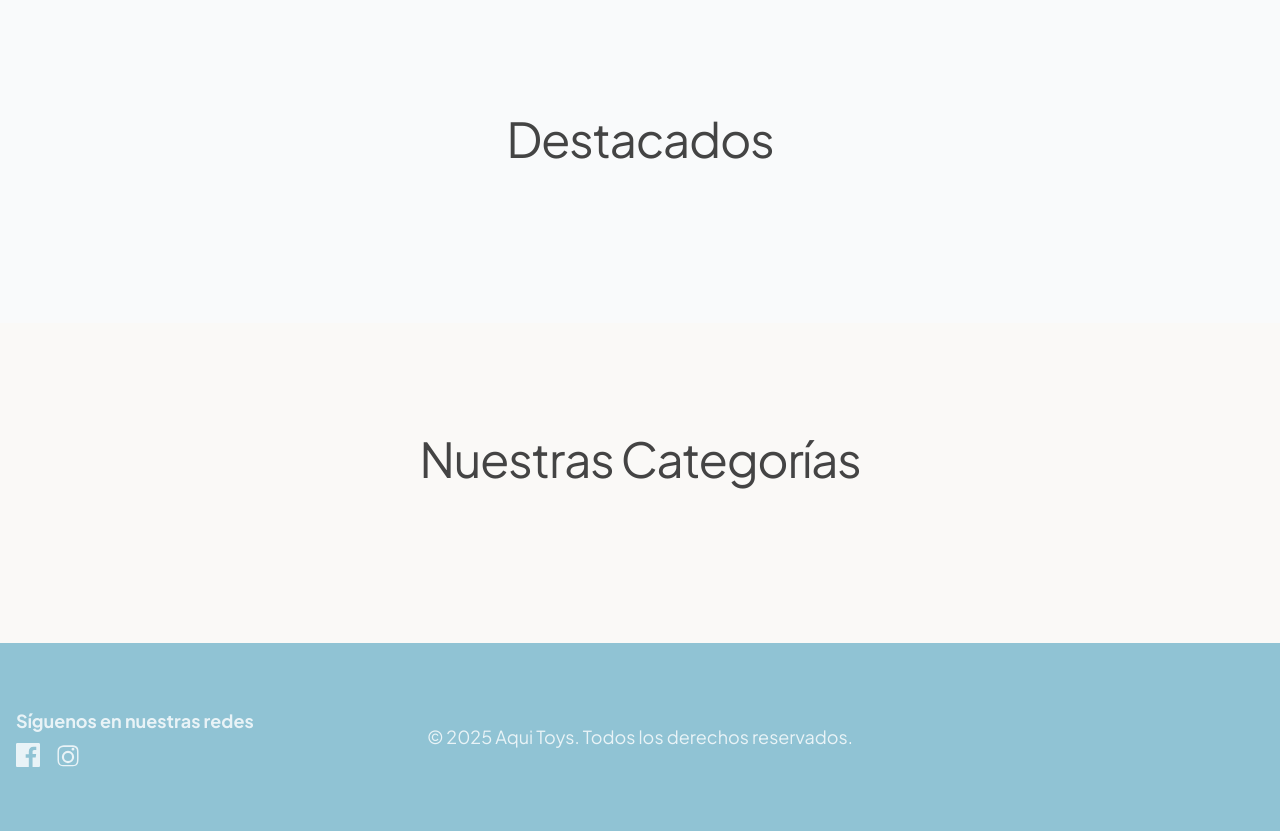
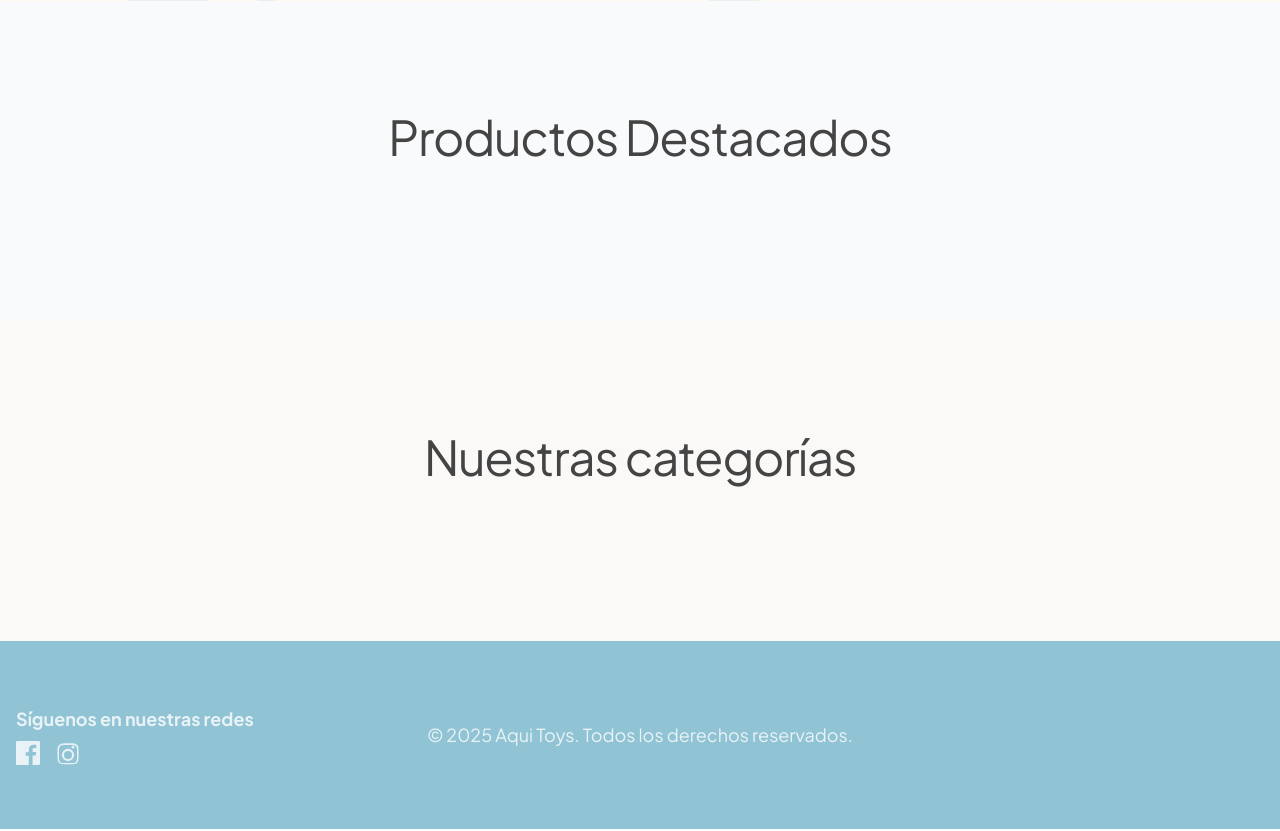
Before and after one commit to BarbaraVera/CatalogoJuguetes, a Django app: page / in a window 1280 px wide. Shown: the part 797-1628 px from the top of the page. Run offline with Django 4.2, Linux system fonts and the light colour scheme; data that the repository does not hold is empty; some libraries are stand-ins or nearby versions.

Commit message:
archivo home optimizado para seo

```diff
--- a/templates/catalogo/home.html
+++ b/templates/catalogo/home.html
@@ -1,11 +1,15 @@
 {% extends 'catalogo/base.html' %}
-{% block title %}La Aventura Comienza Aquí{%endblock %} {% block content %}
+{% block title %}Aqui toys{%endblock %} {% block content %}
+{% load static %}
+{% block meta_description %}Descubre el catálogo de Aqui Toys: peluches, juguetes y accesorios únicos.{% endblock %}
+{% block og_title %}Aqui Toys | Peluches y Juguetes{% endblock %}
+{% block og_description %}Explora peluches y juguetes con diseños únicos.{% endblock %}
+{% block og_image %}{% static 'img/seo/og-image.jpg' %}{% endblock %}
+{% block og_url %}{{ request.build_absolute_uri }}{% endblock %}
+
 <main class="flex-1">
-  {% load static %}
 
-  <section
-    class="relative bg-gradient-to-br from-pink-50 to-yellow-50 py-20 sm:py-24"
-  >
+  <section class="relative bg-gradient-to-br from-pink-50 to-yellow-50 py-20 sm:py-24">
         <div class="bubbles-container">
       <div class="bubble"></div>
       <div class="bubble"></div>
@@ -14,19 +18,12 @@
       <div class="bubble"></div>
       <div class="bubble"></div>
     </div>
-
     <div class="container relative z-10 mx-auto px-4 sm:px-6 lg:px-8">
-      <div
-        class="grid grid-cols-1 items-center gap-y-16 lg:grid-cols-2 lg:gap-x-12"
-      >
+      <div class="grid grid-cols-1 items-center gap-y-16 lg:grid-cols-2 lg:gap-x-12">
         <div>
-          <p class="font-semibold uppercase tracking-widest text-[#E95A44]">
-            Catálogo disponible
-          </p>
-          <h1
-            class="mt-4 text-5xl font-bold tracking-tight text-gray-900 sm:text-6xl lg:text-7xl"
-          >
-            Conoce nuestros peluches y juguetes
+          <p class="font-semibold uppercase tracking-widest text-[#E95A44]">Catálogo disponible</p>
+          <h1 class="mt-4 text-5xl font-bold tracking-tight text-gray-900 sm:text-6xl lg:text-7xl">
+            Peluches y Juguetes en Chile – Aqui Toys
           </h1>
           <p class="mt-6 text-lg leading-8 text-gray-600">
             Explora nuestro catálogo actualizado con todos los modelos
@@ -34,30 +31,25 @@
             para elegir tu favorito.
           </p>
           <div class="mt-10">
-            <a
-              href="{% url 'lista_productos' %}"
-              class="rounded-full bg-[#E95A44] px-8 py-4 text-base font-bold text-white shadow-lg transition duration-300 hover:bg-opacity-80"
-            >
-              Ver catálogo
+            <a href="{% url 'lista_productos' %}" class="rounded-full bg-[#E95A44] px-8 py-4 text-base font-bold text-white shadow-lg transition duration-300 hover:bg-opacity-80">
+              Ver catálogo completo
             </a>
           </div>
         </div>
-
                 <div id="hero-slideshow" class="relative h-full w-full min-h-[450px]">
           <div id="slides-container">
             <img
               src="https://images.unsplash.com/photo-1705292089515-7f835823d78b?q=80&w=1331&auto=format&fit=crop&ixlib=rb-4.1.0&ixid=M3wxMjA3fDB8MHxwaG90by1wYWdlfHx8fGVufDB8fHx8fA%3D%3D"
-              alt="Fondo de peluches 1"
-              class="slide active"
+              alt="Colección de peluches Aqui Toys" class="slide active"
             />
             <img
               src="https://images.unsplash.com/photo-1550747545-c896b5f89ff7?q=80&w=1167&auto=format&fit=crop&ixlib=rb-4.1.0&ixid=M3wxMjA3fDB8MHxwaG90by1wYWdlfHx8fGVufDB8fHx8fA%3D%3D"
-              alt="Fondo de peluches 2"
+              alt="Juguetes infantiles en stock"
               class="slide"
             />
             <img
               src="https://images.unsplash.com/photo-1738441634776-0bf754f6084d?q=80&w=1331&auto=format&fit=crop&ixlib=rb-4.1.0&ixid=M3wxMjA3fDB8MHxwaG90by1wYWdlfHx8fGVufDB8fHx8fA%3D%3D"
-              alt="Fondo de peluches 3"
+              alt="Peluches coloridos y divertidos"
               class="slide"
             />
           </div>
@@ -76,44 +68,25 @@
         </button>
       </div>
     </div>
-      </div>
-    </div>
   </section>
 
+  <!-- DESTACADOS -->
 <section class="py-20 sm:py-28">
   <div class="container mx-auto px-4 sm:px-6 lg:px-8">
-      <h2
-        class="mb-12 text-center text-5xl font-brand tracking-tight text-[var(--text-color)]"
-      >
-        Destacados
-      </h2>
-      <div
-        class="grid grid-cols-2 gap-x-8 gap-y-12 sm:grid-cols-2 lg:grid-cols-4"
-      >
+    <h2 class="mb-12 text-center text-5xl font-brand tracking-tight text-[var(--text-color)]">Productos Destacados</h2>
+    <div class="grid grid-cols-2 gap-x-8 gap-y-12 sm:grid-cols-2 lg:grid-cols-4">
       {% for producto in productos_destacados %}
       <div class="group relative text-center">
-          <div
-            class="aspect-square w-full overflow-hidden rounded-2xl bg-[var(--light-color)] p-4 transition-all duration-300 group-hover:scale-105 group-hover:shadow-2xl group-hover:bg-[var(--accent-color)]/40"
-          >
-            <img
-              alt="{{ producto.nombre }}"
-              class="h-full w-full object-contain object-center drop-shadow-xl"
-              src="{{ producto.imagen.url }}"
-            />
+        <a href="{% url 'detalle_producto' producto.pk %}" class="block">
+          <div class="aspect-square w-full overflow-hidden rounded-2xl bg-[var(--light-color)] p-4 transition-all duration-300 group-hover:scale-105 group-hover:shadow-2xl group-hover:bg-[var(--accent-color)]/40">
+            <img alt="Comprar {{ producto.nombre }} en Aqui Toys" class="h-full w-full object-contain object-center drop-shadow-xl" src="{{ producto.imagen.url }}" />
           </div>
+        </a>
         <div class="mt-4">
           <h3 class="text-xl font-bold text-[var(--text-color)]">
-              <a
-                href="{% url 'detalle_producto' producto.pk %}"
-                class="transition hover:text-[var(--primary-color)]"
-              >
-                <span aria-hidden="true" class="absolute inset-0"></span>
-                {{ producto.nombre }}
-              </a>
+            <a href="{% url 'detalle_producto' producto.pk %}" class="transition hover:text-[var(--primary-color)]">{{ producto.nombre }}</a>
           </h3>
-            <p class="mt-2 text-xl font-bold text-[var(--primary-color)]">
-              ${{ producto.precio }}
-            </p>
+          <p class="mt-2 text-xl font-bold text-[var(--primary-color)]">${{ producto.precio }}</p>
         </div>
       </div>
       {% endfor %}
@@ -121,33 +94,22 @@
   </div>
 </section>
 
+<!-- CATEGORÍAS -->
   <section class="py-20 sm:py-28 bg-[#FAF9F7]">
     <div class="container mx-auto px-4 sm:px-6 lg:px-8">
-    <h2
-      class="mb-12 text-center text-5xl font-brand tracking-tight text-[var(--text-color)]"
-    >
-      Nuestras Categorías
-    </h2>
+      <h2 class="mb-12 text-center text-5xl font-brand tracking-tight text-[var(--text-color)]">Nuestras categorías</h2>
       <div class="swiper mySwiper">
         <div class="swiper-wrapper">
           {% for categoria in categorias %}
           <a class="swiper-slide group block text-center" href="{% url 'lista_productos' %}?categoria={{ categoria.id }}">
-          <div
-            class="aspect-square overflow-hidden rounded-full border-4 border-white shadow-md transition-all duration-300 group-hover:border-[var(--primary-color)] group-hover:scale-90 bg-white flex items-center justify-center"
-          >
+            <div class="aspect-square overflow-hidden rounded-full border-4 border-white shadow-md transition-all duration-300 group-hover:border-[var(--primary-color)] group-hover:scale-90 bg-white flex items-center justify-center">
               {% if categoria.imagen %}
-            <img
-              src="{{ categoria.imagen.url }}"
-              alt="Categoría {{ categoria.nombre }}"
-              class="h-full w-full object-cover"
-            />
+              <img src="{{ categoria.imagen.url }}" alt="Categoría {{ categoria.nombre }} de juguetes" class="h-full w-full object-cover" />
               {% else %}
               <span class="text-5xl drop-shadow-md">🧸</span>
               {% endif %}
             </div>
-          <p class="mt-4 text-xl font-bold text-[var(--text-color)]">
-            {{ categoria.nombre }}
-          </p>
+            <p class="mt-4 text-xl font-bold text-[var(--text-color)]">{{ categoria.nombre }}</p>
           </a>
           {% endfor %}
         </div>
```
Lines whose indentation alone changed are shown as unchanged.
